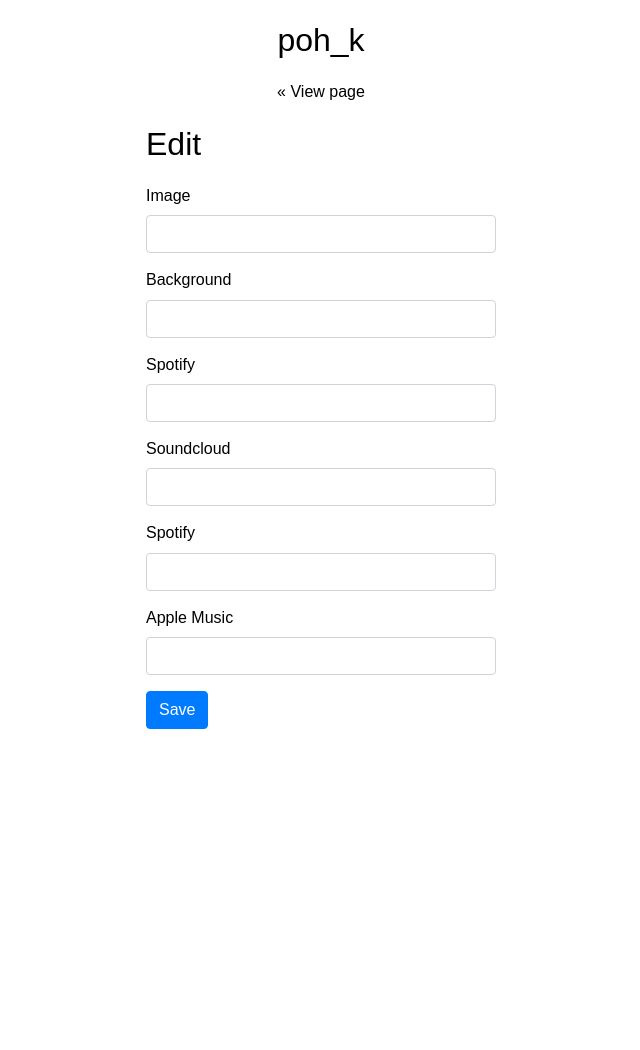
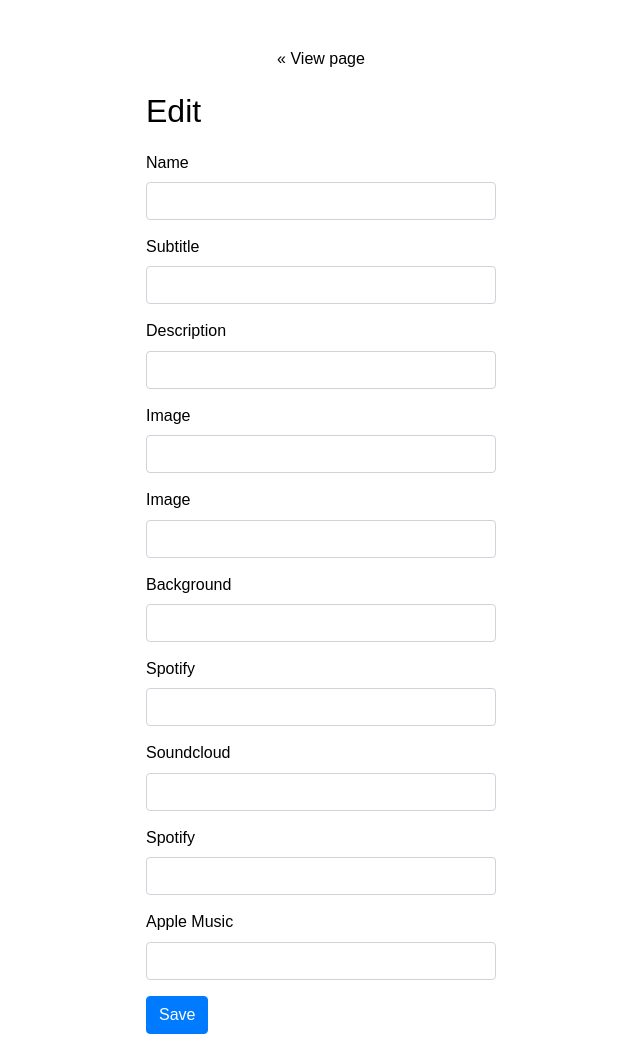
Before and after one commit to tomual/music-profile, a CodeIgniter app: the page made by application/views/edit.php in a window 1280 px wide. Shown: the whole page, without its empty margins (319-959 px from the left). Before the commit the page ends 729 px from the top, so only its background shows below. Run offline with CodeIgniter, Linux system fonts and the light colour scheme.

Commit message:
Use theme #3, allow editing name

```diff
--- a/application/views/edit.php
+++ b/application/views/edit.php
@@ -3,6 +3,26 @@
     <h1>Edit</h1>
     <?php alerts() ?>
     <form method="post">
+        <div class="form-group">
+            <label for="username">Name</label>
+            <input type="text" name="name" id="name" value="<?php echo set_value('name', $name ?? null) ?>" class="form-control <?php echo is_valid('name') ?>">
+            <?php echo form_error('name') ?>
+        </div>
+        <div class="form-group">
+            <label for="username">Subtitle</label>
+            <input type="text" name="subtitle" id="subtitle" value="<?php echo set_value('subtitle', $subtitle ?? null) ?>" class="form-control <?php echo is_valid('subtitle') ?>">
+            <?php echo form_error('subtitle') ?>
+        </div>
+        <div class="form-group">
+            <label for="username">Description</label>
+            <input type="text" name="description" id="description" value="<?php echo set_value('description', $description ?? null) ?>" class="form-control <?php echo is_valid('description') ?>">
+            <?php echo form_error('description') ?>
+        </div>
+        <div class="form-group">
+            <label for="username">Image</label>
+            <input type="text" name="image" id="image" value="<?php echo set_value('image', $image ?? null) ?>" class="form-control <?php echo is_valid('image') ?>">
+            <?php echo form_error('image') ?>
+        </div>
         <div class="form-group">
             <label for="username">Image</label>
             <input type="text" name="image" id="image" value="<?php echo set_value('image', $image ?? null) ?>" class="form-control <?php echo is_valid('image') ?>">
--- a/application/views/header.php
+++ b/application/views/header.php
@@ -2,7 +2,7 @@
 <html lang="en">
 <head>
     <meta charset="utf-8">
-    <title><?php echo get_title() ? get_title() . ' | ' : '' ?>p0h_k</title>
+    <title><?php echo get_title() ? get_title() . ' | ' : '' ?>Edit Profile</title>
     <meta name="description" content="">
     <meta name="HandheldFriendly" content="True">
     <meta name="MobileOptimized" content="320">
@@ -28,8 +28,7 @@
     <link href="<?php echo base_url('css/style.css') ?>" rel="stylesheet">
 </head>
 <body>
-    <header class="text-center">
-        <h1>poh_k</h1>
+    <header class="text-center pt-5">
         <a href="<?php echo base_url() ?>">&laquo; View page</a>
     </header>
     <main role="main" class="container">
```
Also changed, not shown: application/views/home.php (+73 -22 lines), application/views/home3.php (+18 -69 lines), application/views/home4.php (+29 -29 lines), 1 other file.
